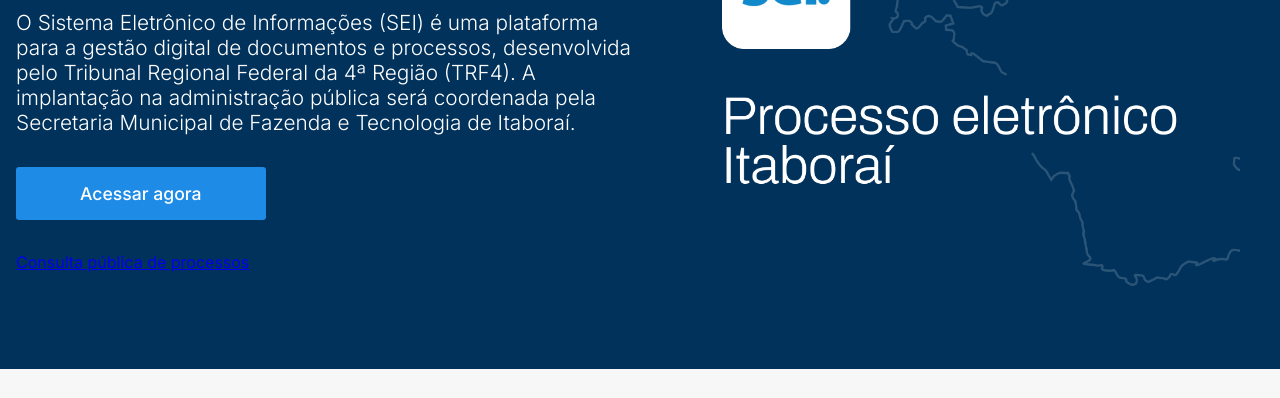
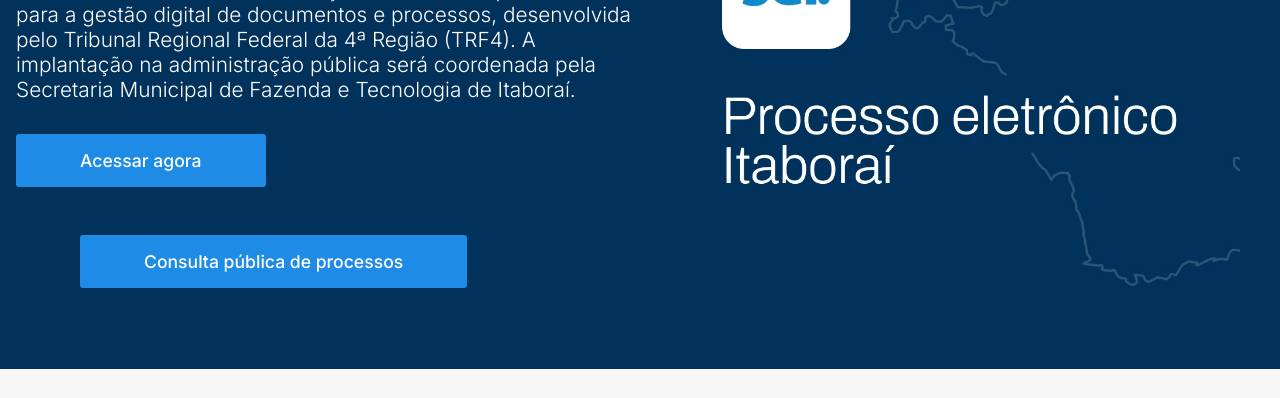
Before and after one commit to murilodacios/porta-sei, a plain HTML site: page index.html in a window 1280 px wide. Shown: the part 402-800 px from the top of the page. Drawn offline with Linux system fonts and the light colour scheme.

Commit message:
Add red2

```diff
--- a/index.html
+++ b/index.html
@@ -64,7 +64,7 @@
                     </a>
                 </div>
 
-                <div id="hero-buttons red">
+                <div id="hero-buttons" class="red">
                     <a href="https://consulta-sei.ib.itaborai.rj.gov.br" target="_blank">
                         Consulta pública de processos
                     </a>
```
